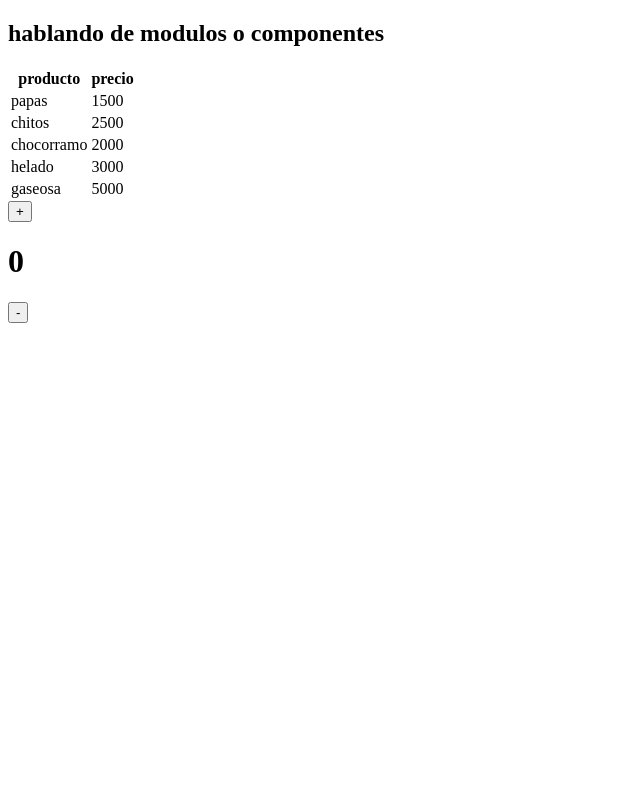
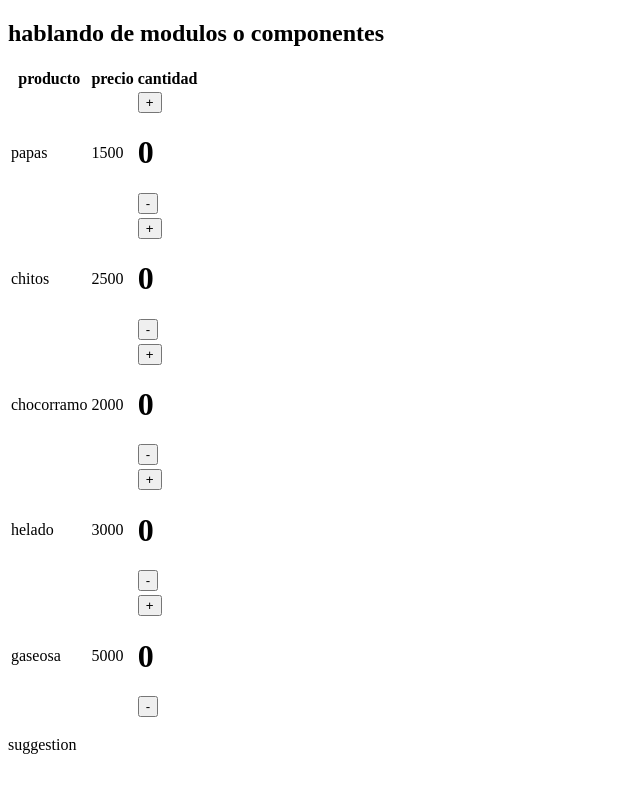
Before and after one commit to LauraCaa/Reactions, a Next.js app: page /components in a window 1280 px wide. Shown: the top 792 px of the page, without its empty margins (0-640 px from the left). Built offline with nearby package versions, Linux system fonts and the light colour scheme.

Commit message:
feat: se creo una nueva funcion para actualizar los precios al momento de modificar los montos

```diff
--- a/src/components/product-amount.js
+++ /dev/null
@@ -1,20 +0,0 @@
-'use client';
-import { useState } from 'react'
-
-export default function ProductAmount() {
-    const [amount, setAmount] = useState(0)
-    function changeAmount(type){
-      if (type == '+'){
-        setAmount (amount + 1)
-      } else if (amount > 0) {
-        setAmount (amount - 1)
-      };
-    }
-    return (
-      <div>
-        <button onClick={() => changeAmount('+')}>+</button>
-        <h1>{amount}</h1>
-        <button onClick={() => changeAmount('-')}>-</button>
-      </div>
-    )
-  }
--- a/src/components/products-list.js
+++ /dev/null
@@ -1,38 +0,0 @@
-export default function ProductsList(){
-    // se crea un array con todos los objetos que necesitamos
-    let products = [
-        {name:"papas", price: 1500, stock: 5},
-        {name:"chitos", price: 2500, stock: 3},
-        {name:"chocorramo", price: 2000, stock: 4},
-        {name:"helado", price: 3000, stock: 6},
-        {name:"gaseosa", price: 5000, stock: 8},
-    ]
-    return(
-        <>
-            {/* se contiene toda la info de la tabla en un contenedor llamado table */}
-            <table>
-                {/* en esta etiqueta entra toda la informacion que encabeza las columnas */}
-                <thead>
-                    {/* los tr son los contenedores de info */}
-                    <tr>
-                        {/* los th son las cabeceras de las tablas */}
-                        <th>producto</th>
-                        <th>precio</th>
-                    </tr>
-                </thead>
-                {/* en esta etiqueta va toda la descripcion de la cabecera de la tabla*/}
-                <tbody>
-                    {/* iterar listas para imprimirlas en el html */}
-                    {products.map(product => (
-                        // necesita una llave para ser identificado mas facil
-                        <tr key={product.name}>
-                        {/* contenido especifico de la tabla */}
-                            <td>{product.name}</td>
-                            <td>{product.price}</td>
-                        </tr>
-                    ))}
-                </tbody>
-            </table>
-        </>
-    )
-}
--- /dev/null
+++ b/src/components/products/product-amount.js
@@ -0,0 +1,20 @@
+import { useState } from 'react'
+export default function ProductAmount({price, updatePrice}) {
+  const [amount, setAmount] = useState(0)
+  function changeAmount(type){
+    if (type === '+'){
+      setAmount(amount + 1);
+      updatePrice(price * (amount + 1));
+    } else if (amount > 0) {
+      setAmount(amount - 1);
+      updatePrice(price * (amount - 1 ));
+    };
+  }
+    return (
+      <>
+        <button onClick={() => changeAmount('+')}>+</button>
+        <h1>{amount}</h1>
+        <button onClick={() => changeAmount('-')}>-</button>
+      </>
+      );
+  }
--- /dev/null
+++ b/src/components/products/product.js
@@ -0,0 +1,37 @@
+import React, { useState } from 'react';
+import ProductAmount from "./product-amount"
+export default function Product(){
+    // se crea un array con todos los objetos que necesitamos
+    const [products, setProducts] = useState([
+        {name:"papas", price: 1500, stock: 5},
+        {name:"chitos", price: 2500, stock: 3},
+        {name:"chocorramo", price: 2000, stock: 4},
+        {name:"helado", price: 3000, stock: 6},
+        {name:"gaseosa", price: 5000, stock: 8},
+    ]);
+
+    function updatePrice(index, newPrice) {
+        const updatedProducts = [...products];
+        updatedProducts[index].price = newPrice;
+        setProducts(updatedProducts);
+      }
+    return (
+        <>
+            {/* iterar listas para imprimirlas en el html */}
+            {products.map((product, index) => (
+                // necesita una llave para ser identificado mas facil
+                <tr key={product.name}>
+                {/* contenido especifico de la tabla */}
+                    <td>{product.name}</td>
+                    <td>{product.price}</td>
+                    <td>
+                        <ProductAmount
+                            price={product.price}
+                            updatePrice={(newPrice) => updatePrice(index, newPrice)}
+                        />
+                    </td>
+                </tr>
+            ))}
+        </>
+    )
+}
--- /dev/null
+++ b/src/components/products/products-list.js
@@ -0,0 +1,24 @@
+import Product from "./product"
+export default function ProductsList(){
+    return(
+        <>
+            {/* se contiene toda la info de la tabla en un contenedor llamado table */}
+            <table>
+                {/* en esta etiqueta entra toda la informacion que encabeza las columnas */}
+                <thead>
+                    {/* los tr son los contenedores de info */}
+                    <tr>
+                        {/* los th son las cabeceras de las tablas */}
+                        <th>producto</th>
+                        <th>precio</th>
+                        <th>cantidad</th>
+                    </tr>
+                </thead>
+                {/* en esta etiqueta va toda la descripcion de la cabecera de la tabla*/}
+                <tbody>
+                    <Product></Product>
+                </tbody>
+            </table>
+        </>
+    )
+}
--- /dev/null
+++ b/src/components/products/products-suggestion.js
@@ -0,0 +1,7 @@
+export default function ProductsSuggestion(){
+    return(
+        <>
+            <p>suggestion</p>
+        </>
+    )
+}
--- a/src/pages/components.js
+++ b/src/pages/components.js
@@ -1,13 +1,13 @@
-import ProductsList from '@/components/products-list';
-import ProductAmount from '@/components/product-amount';
+import ProductsSuggestion from '@/components/products/products-suggestion';
+import ProductsList from '@/components/products/products-list';
 
 //los componentes son fragmentos visuales del codigo que quieo que se repitan en varias partes porque tienen una logica o algo
 export default function Components(){
     return(
         <>
             <h2>hablando de modulos o componentes</h2>
-             <ProductsList></ProductsList>
-             <ProductAmount></ProductAmount>
+            <ProductsList></ProductsList>
+            <ProductsSuggestion></ProductsSuggestion>
         </>
     )
 }
--- a/src/pages/index.js
+++ b/src/pages/index.js
@@ -1,8 +1,8 @@
 export default function Home() {
   return (
     <>
-      <p>Hello world</p>
-      <p>Hello world</p>
+      <p>Hello ds</p>
+      <p></p>
     </>
   )
 }
```
Also changed, not shown: src/pages/state.js (+13 -3 lines), 1 other file (tests, documents, lock files or other folders).
